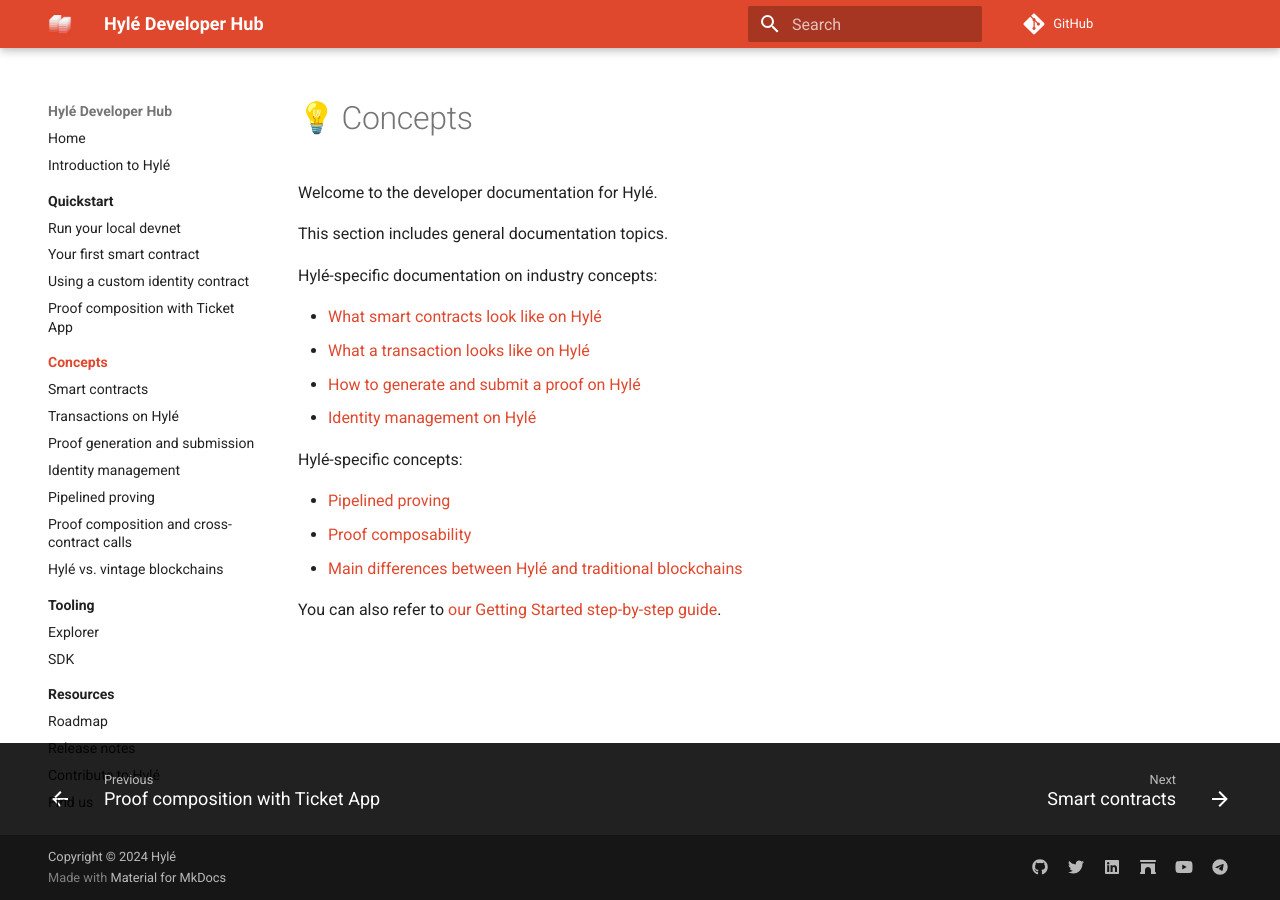
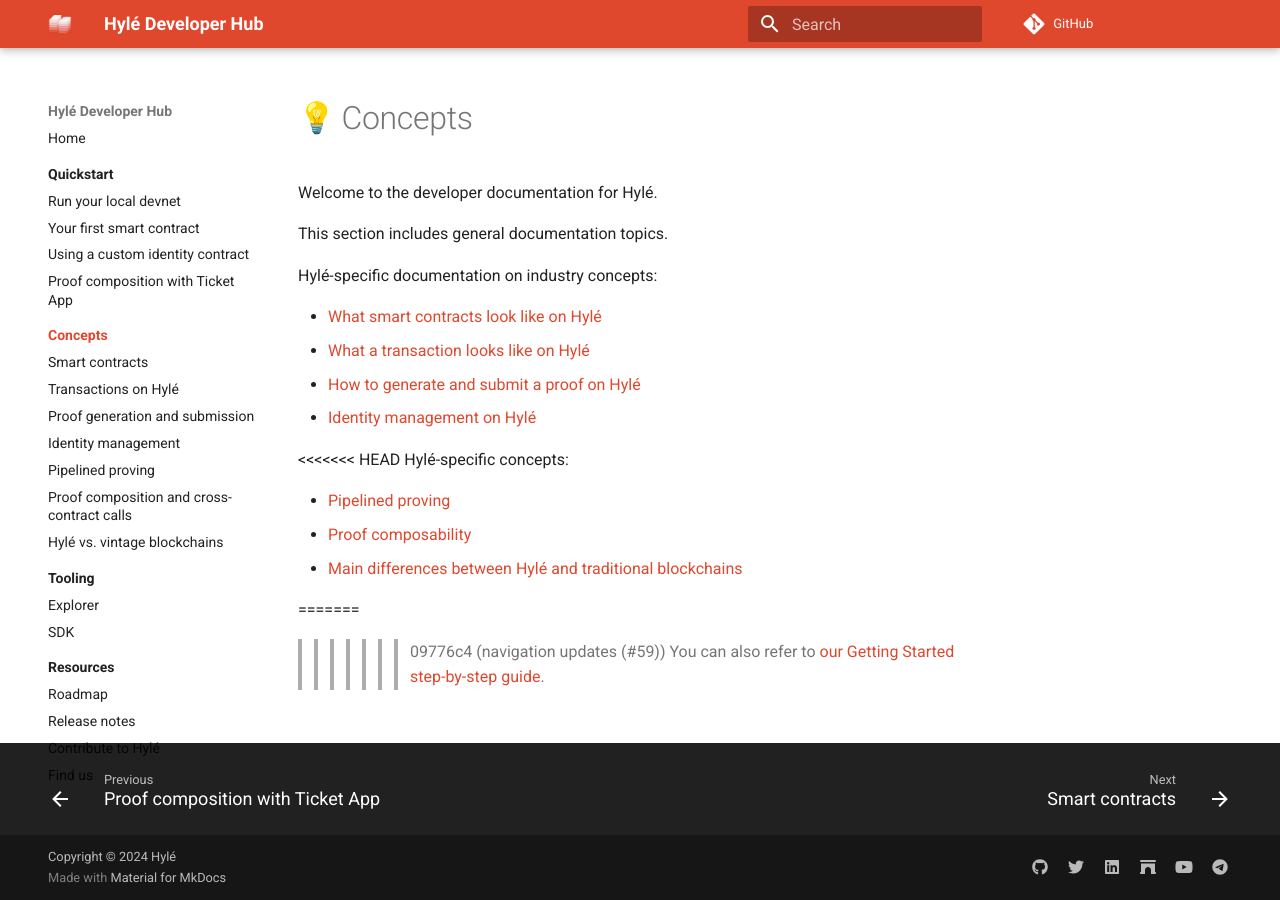
Before and after one commit to Hyle-org/devhub-hyle, an MkDocs documentation site: the page built from docs/concepts/index.md, in a window 1280 px wide. Built offline with MkDocs 1.6.1 and Material for MkDocs 9.7.7, drawn with Linux system fonts in a browser that asks for light colours; emoji names are drawn with the system emoji font; comment, search, counter and statistics services are not loaded.

Commit message:
navigation updates (#59)
* remove developers folder; add intro page; æsthetics

* emoji

```diff
--- a/docs/concepts/index.md
+++ b/docs/concepts/index.md
@@ -11,10 +11,13 @@
 - [How to generate and submit a proof on Hylé](./proof-generation.md)
 - [Identity management on Hylé](./identity.md)
 
+<<<<<<< HEAD
 Hylé-specific concepts:
 
 - [Pipelined proving](./pipelined-proving.md)
 - [Proof composability](./proof-composability.md)
 - [Main differences between Hylé and traditional blockchains](./hyle-vs-vintage-blockchains.md)
 
+=======
+>>>>>>> 09776c4 (navigation updates (#59))
 You can also refer to [our Getting Started step-by-step guide](..//quickstart/index.md).
```
Also changed, not shown: docs/.pages.
